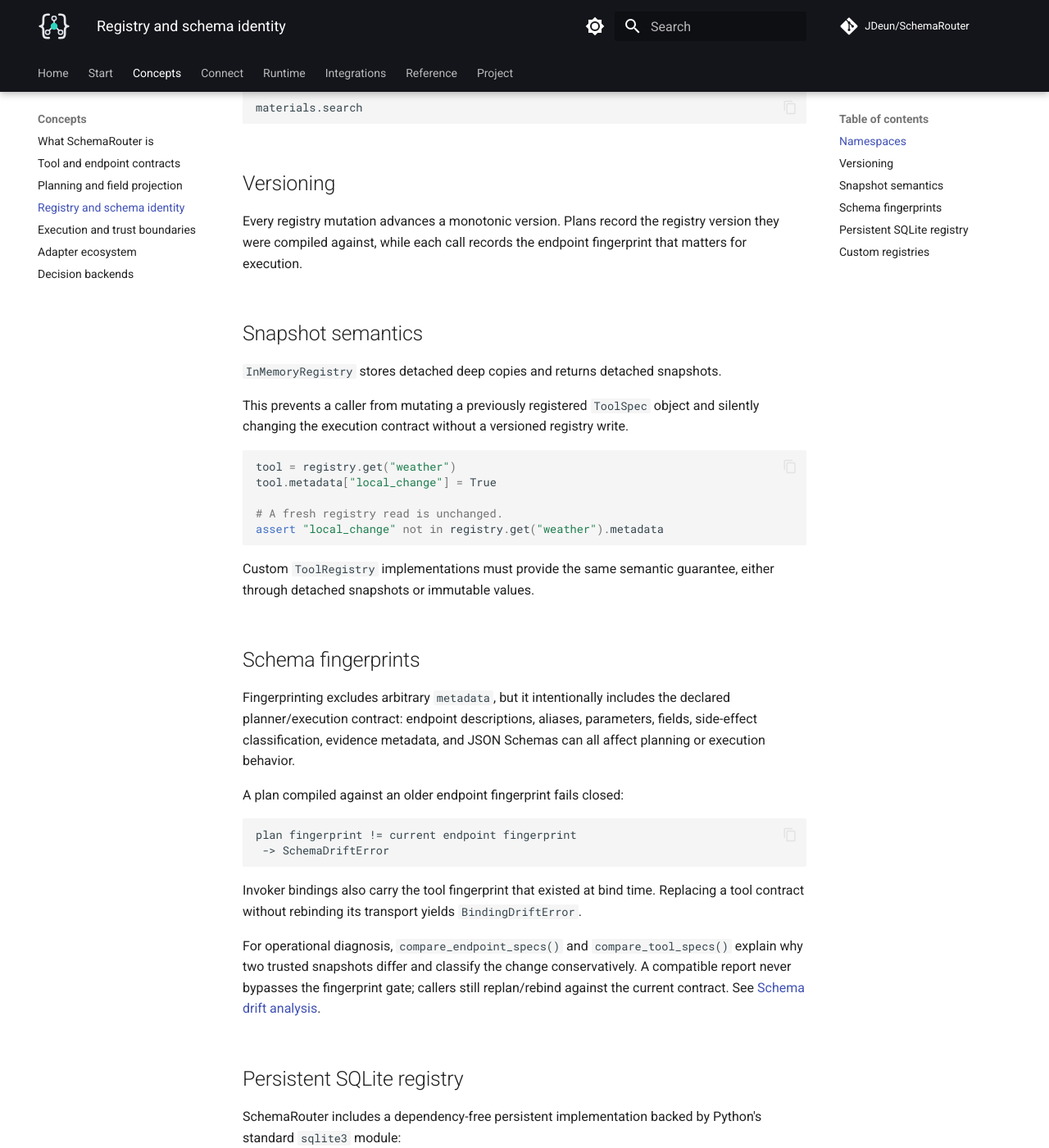
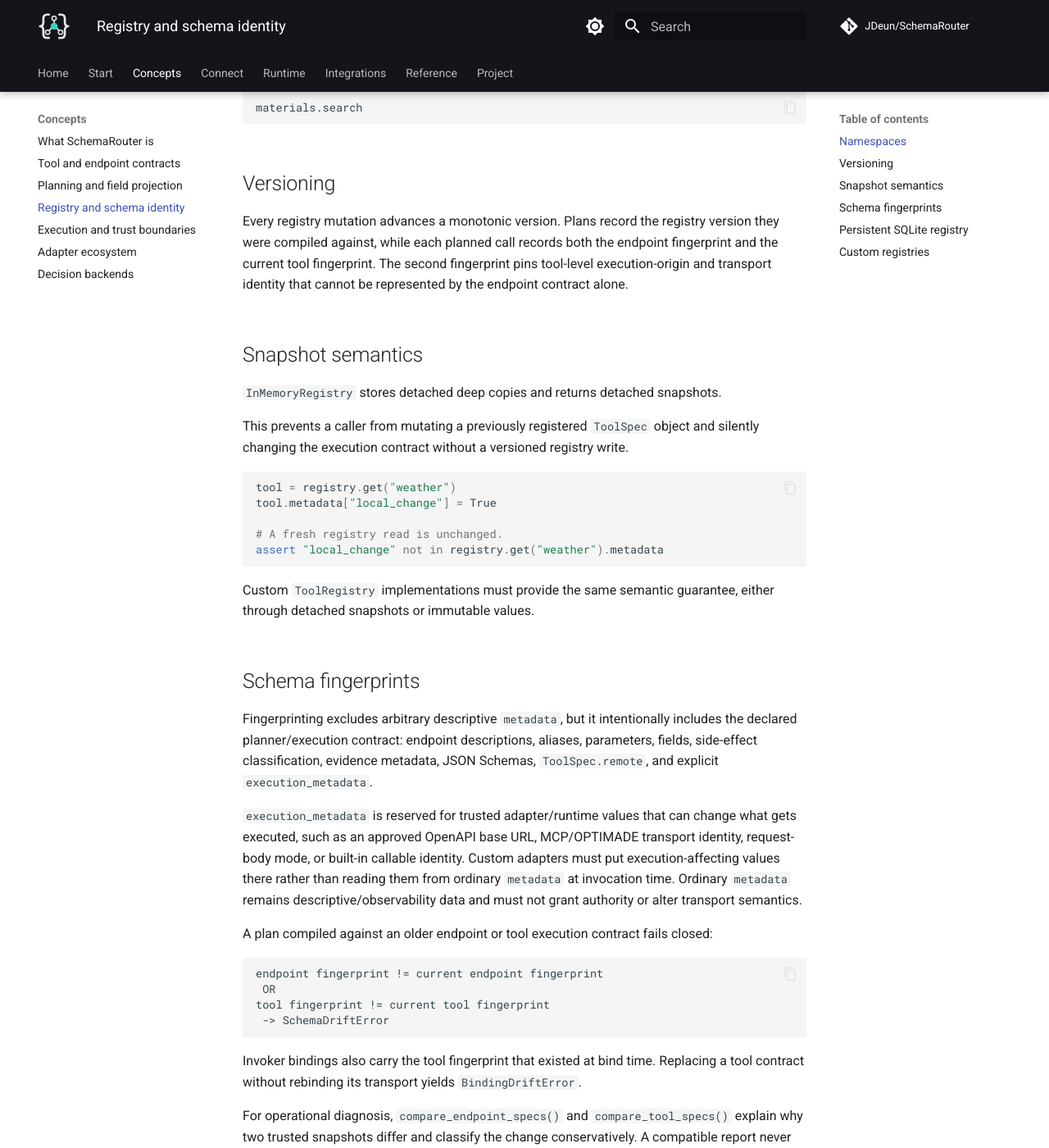
Before and after one commit to JDeun/SchemaRouter, an MkDocs documentation site: the page built from docs/concepts/registry.md, in a window 1280 px wide and 1400 px high, scrolled down 403 px. Shown: the whole window at 82% size. Built offline with MkDocs 1.6.1 and Material for MkDocs 9.7.7, drawn with Linux system fonts in a browser that asks for light colours; comment, search, counter and statistics services are not loaded.

Commit message:
docs: define fingerprinted execution metadata boundary

````diff
--- a/docs/concepts/registry.md
+++ b/docs/concepts/registry.md
@@ -19,7 +19,9 @@
 ## Versioning
 
 Every registry mutation advances a monotonic version. Plans record the registry version they were
-compiled against, while each call records the endpoint fingerprint that matters for execution.
+compiled against, while each planned call records both the endpoint fingerprint and the current
+tool fingerprint. The second fingerprint pins tool-level execution-origin and transport identity
+that cannot be represented by the endpoint contract alone.
 
 ## Snapshot semantics
 
@@ -41,14 +43,23 @@
 
 ## Schema fingerprints
 
-Fingerprinting excludes arbitrary `metadata`, but it intentionally includes the declared
-planner/execution contract: endpoint descriptions, aliases, parameters, fields, side-effect
-classification, evidence metadata, and JSON Schemas can all affect planning or execution behavior.
+Fingerprinting excludes arbitrary descriptive `metadata`, but it intentionally includes the
+declared planner/execution contract: endpoint descriptions, aliases, parameters, fields,
+side-effect classification, evidence metadata, JSON Schemas, `ToolSpec.remote`, and explicit
+`execution_metadata`.
 
-A plan compiled against an older endpoint fingerprint fails closed:
+`execution_metadata` is reserved for trusted adapter/runtime values that can change what gets
+executed, such as an approved OpenAPI base URL, MCP/OPTIMADE transport identity, request-body mode,
+or built-in callable identity. Custom adapters must put execution-affecting values there rather than
+reading them from ordinary `metadata` at invocation time. Ordinary `metadata` remains
+descriptive/observability data and must not grant authority or alter transport semantics.
+
+A plan compiled against an older endpoint or tool execution contract fails closed:
 
 ```text
-plan fingerprint != current endpoint fingerprint
+endpoint fingerprint != current endpoint fingerprint
+ OR
+tool fingerprint != current tool fingerprint
  -> SchemaDriftError
 ```
 
````
